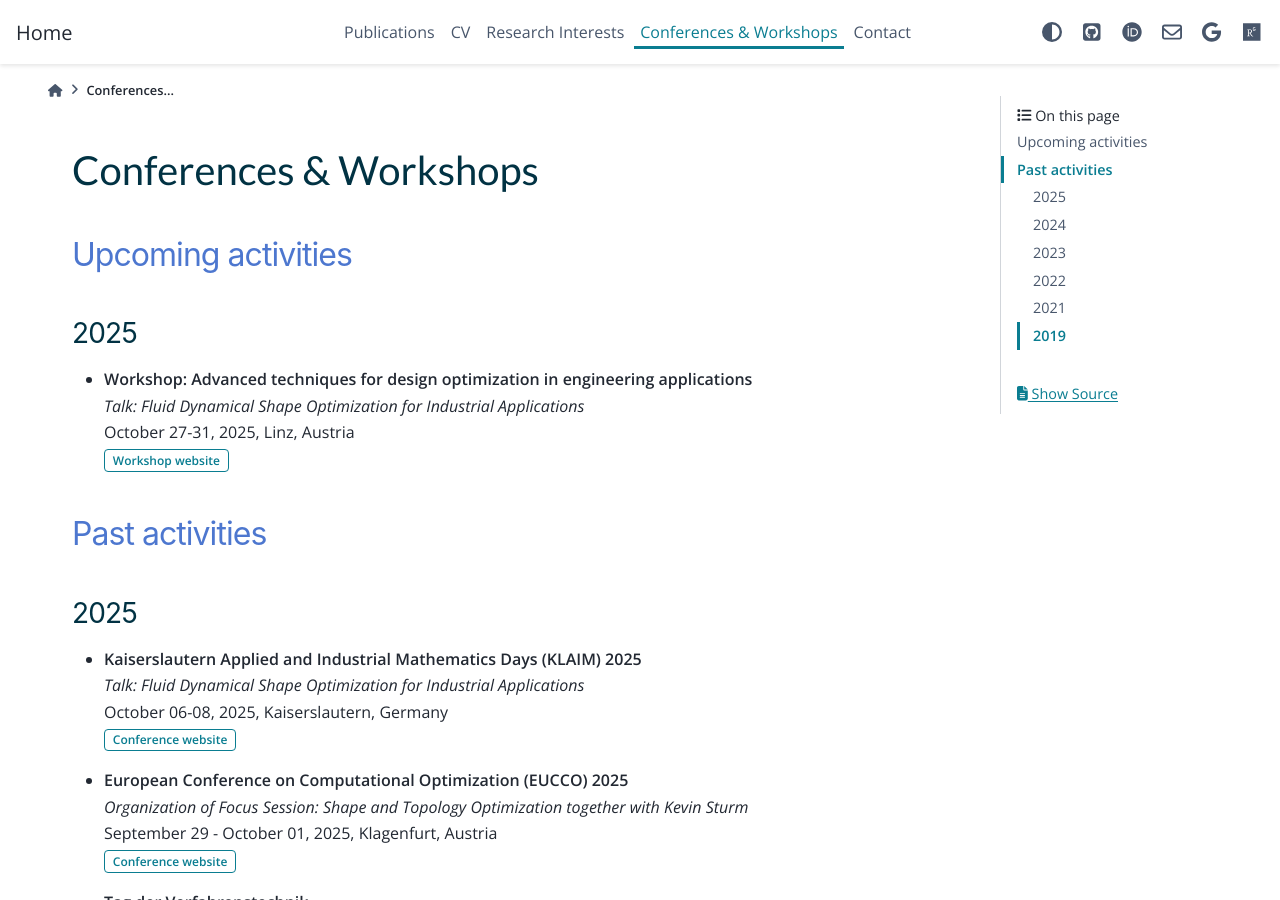
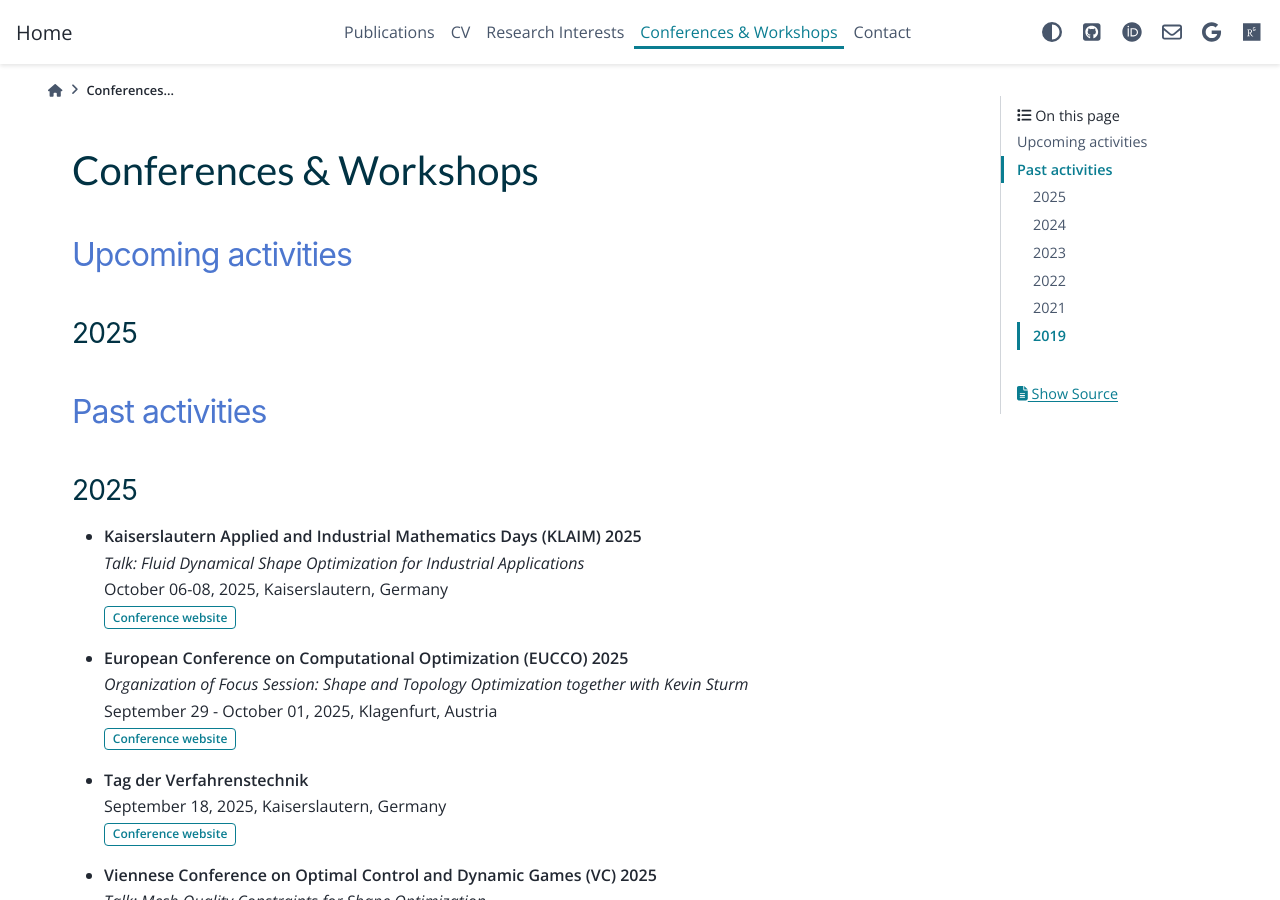
Before and after one commit to sblauth/sblauth.github.io, a Sphinx documentation site: the page built from source/conferences.rst, in a window 1280 px wide and 900 px high. Built offline with Sphinx 7.4.7 and the PyData theme 0.15.4, drawn with Linux system fonts in a browser that asks for light colours.

```diff
--- a/source/conferences.rst
+++ b/source/conferences.rst
@@ -7,10 +7,6 @@ Upcoming activities
 2025
 ^^^^
 
-* | **Workshop: Advanced techniques for design optimization in engineering applications**
-  | *Talk: Fluid Dynamical Shape Optimization for Industrial Applications*
-  | October 27-31, 2025, Linz, Austria
-  | :bdg-link-primary-line:`Workshop website <https://www.ricam.oeaw.ac.at/specsem/specsem2025/workshop2/>`
 
 
 Past activities
```
Also changed, not shown: source/publications.rst (+5 -3 lines).
